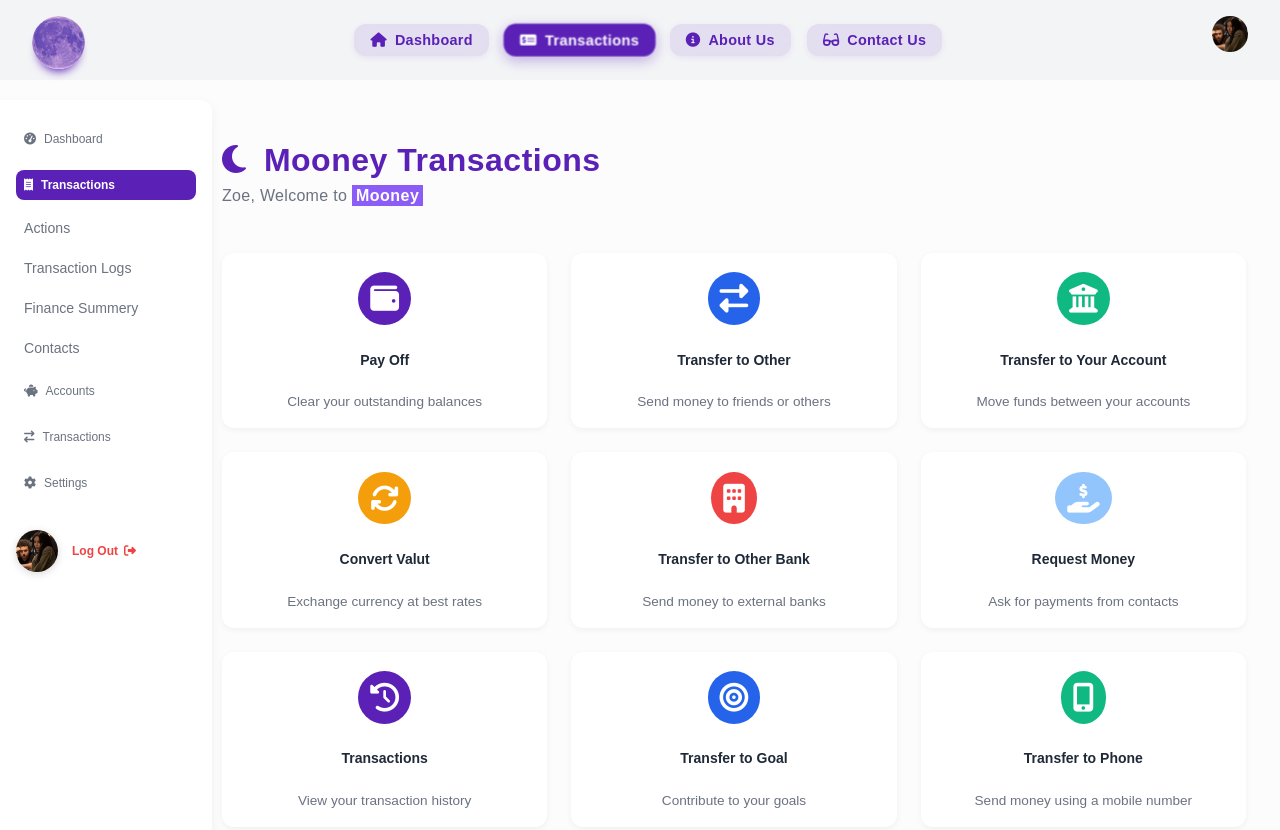
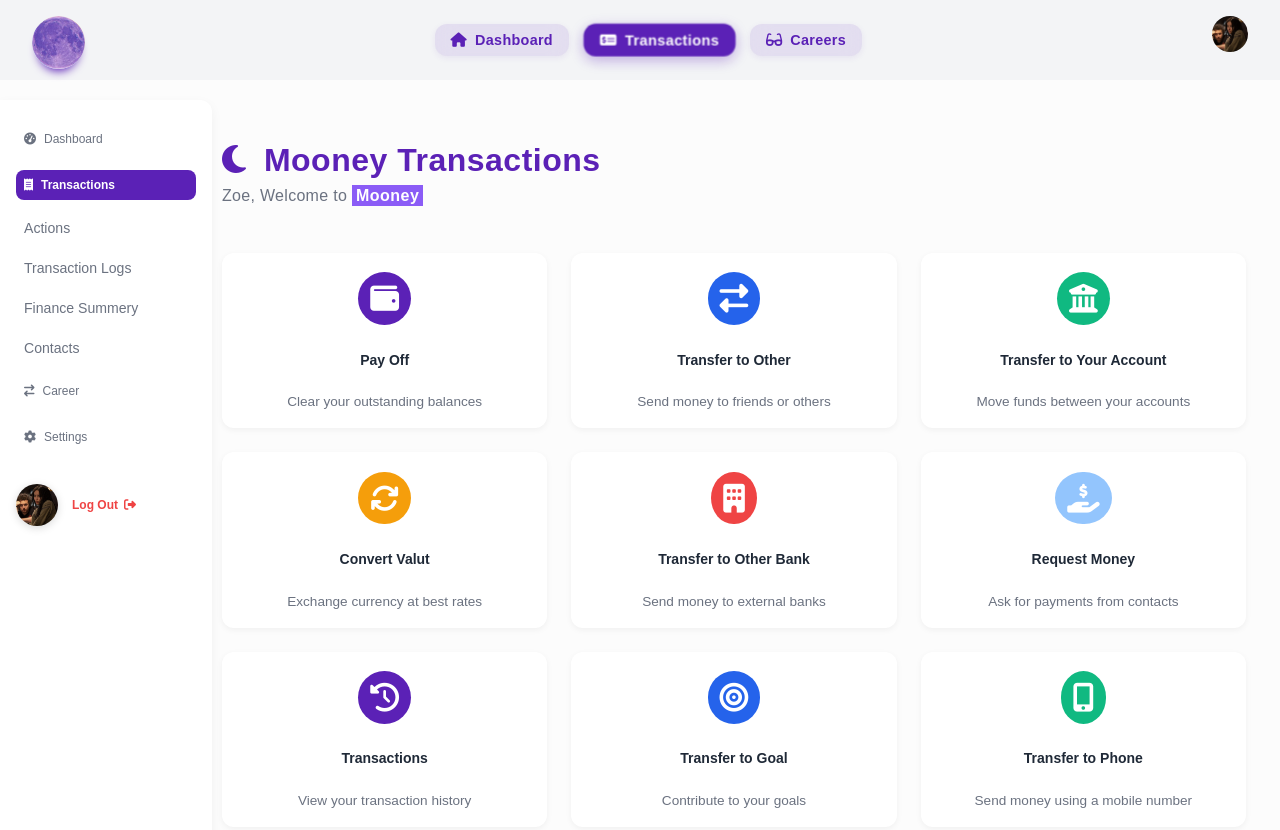
Before and after one commit to KlasniMisho123/TBC-Academy-Task-1, a plain HTML site: page transactions.html in a window 1280 px wide. Shown: the top 830 px of the page. Drawn offline with Linux system fonts and the light colour scheme.

Commit message:
dashboard responsive commit

```diff
--- a/transactions.html
+++ b/transactions.html
@@ -34,17 +34,10 @@
                 </div>
             </a>
 
-            <a href="about.html">
-                <div>
-                <i class="fa-solid fa-circle-info"></i>
-                <span>About Us</span>
-                </div>
-            </a>
-
-            <a href="contact.html">
+            <a href="career.html">
                 <div>
                 <i class="fa-solid fa-glasses fa-bounce"></i>
-                <span>Contact Us</span>
+                <span>Careers</span>
                 </div>
             </a>
         </div>
@@ -58,14 +51,14 @@
         <section class="side-nav slide-right-animaiton ">
             <ul>
                 <li>
-                    <a href="/">
+                    <a href="index.html">
                         <i class="fa-solid fa-gauge-high"></i>
                         <span>Dashboard</span>
                     </a>
                 </li>
 
                 <li class="active-link">
-                    <a href="#transfers">
+                    <a href="transactions.html">
                     <i class="fa-solid fa-receipt"></i>
                         <span>Transactions</span>
                     </a>
@@ -79,18 +72,10 @@
                 </ul>
 
                 <li>
-                <a href="#accounts">
-                    <i class="fa-solid fa-piggy-bank"></i>
-                    <span>Accounts</span>
-                </a>
-                </li>
-
-
-                <li>
-                <a href="#transactions">
-                    <i class="fa-solid fa-arrow-right-arrow-left"></i>
-                    <span>Transactions</span>
-                </a>
+                    <a href="careerDark.html">
+                        <i class="fa-solid fa-arrow-right-arrow-left"></i>
+                        <span>Career</span>
+                    </a>
                 </li>
 
                 <li>
```
Also changed, not shown: career.html (renamed from about.html, +3 -10 lines), careerDark.html (renamed from contact.html, +2 -9 lines), index.html (+9 -21 lines), indexDark.html (+7 -21 lines), transactionsDark.html (+6 -21 lines).
